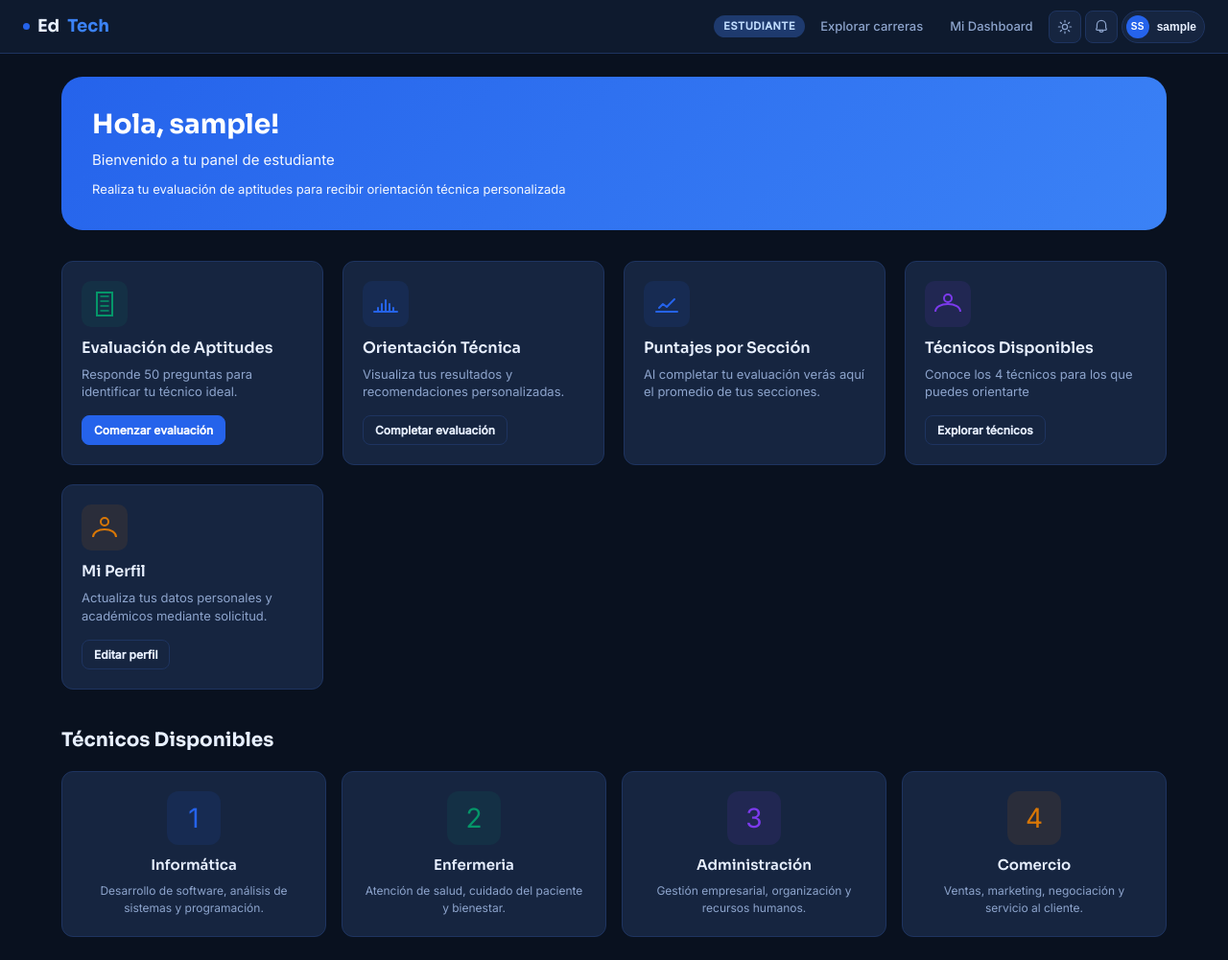
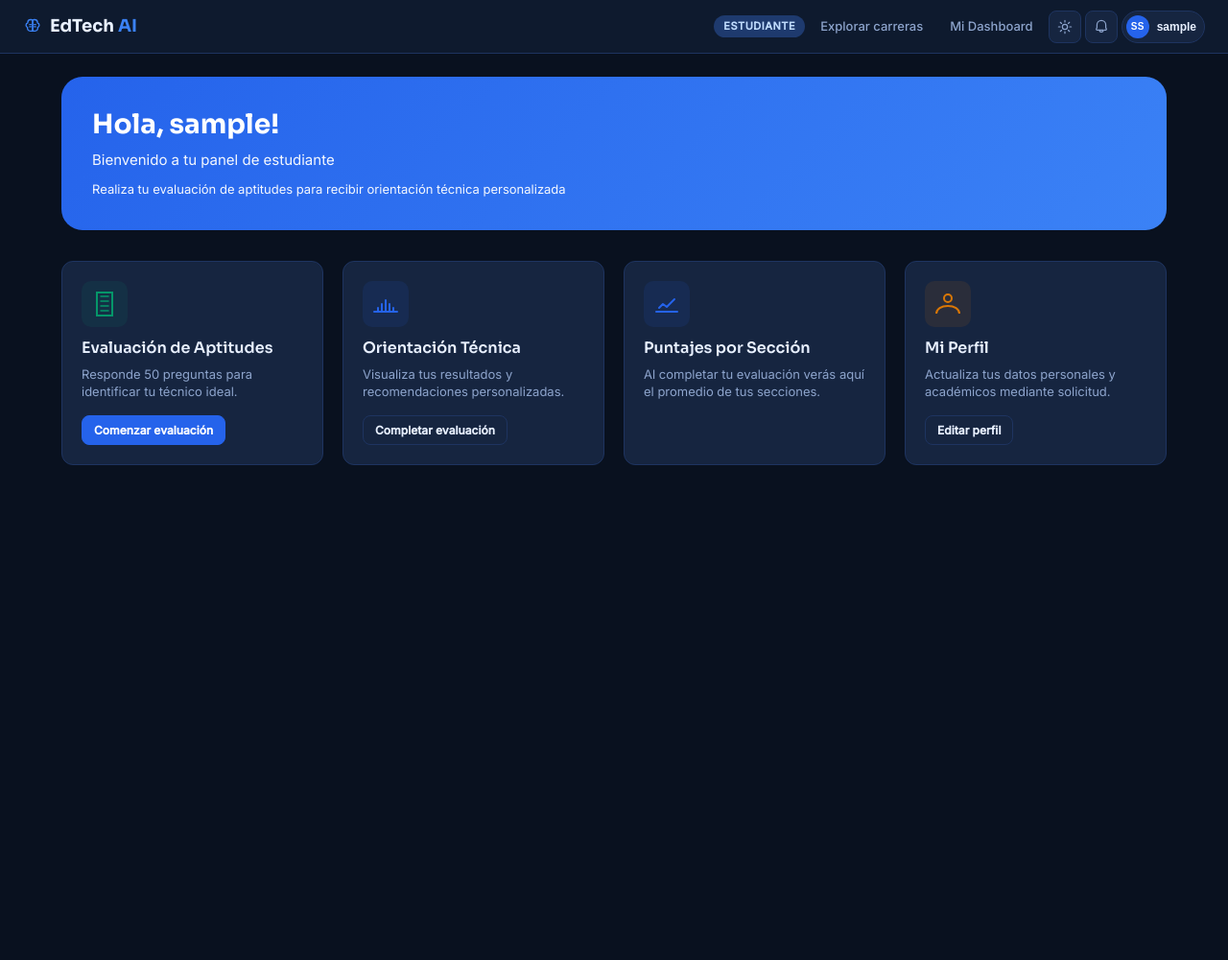
Before and after one commit to Math-Git-05/EdTechAI-Platform, a Flask app: page /dashboard/estudiante/ in a window 1280 px wide. Shown: the whole page at 96% size. After the commit the page ends 485 px from the top, so only its background shows below. Run offline with Flask 3, Linux system fonts and the light colour scheme; the visitor is signed in with stand-in values (Sample User, id 1); data comes from the database, SQL or seed files in the repository; data that the repository does not hold is empty; some libraries are stand-ins or nearby versions.

Commit message:
Refine student UI branding and support email defaults

```diff
--- a/app/config.py
+++ b/app/config.py
@@ -65,8 +65,8 @@ class Config:
     MAIL_PASSWORD = _env_first("MAIL_PASSWORD", "SMTP_PASS")
     MAIL_FROM = _env_first("MAIL_FROM", "SMTP_FROM", default=MAIL_USERNAME or "noreply@edtech.local")
     MAIL_FROM_NOREPLY = _env_first("MAIL_FROM_NOREPLY", "SMTP_FROM_NOREPLY", default=MAIL_FROM)
-    MAIL_FROM_SUPPORT = _env_first("MAIL_FROM_SUPPORT", "SMTP_FROM_SUPPORT", default=MAIL_FROM)
-    MAIL_REPLY_TO_SUPPORT = _env_first("MAIL_REPLY_TO_SUPPORT", default=MAIL_FROM_SUPPORT)
+    MAIL_FROM_SUPPORT = _env_first("MAIL_FROM_SUPPORT", "SMTP_FROM_SUPPORT")
+    MAIL_REPLY_TO_SUPPORT = _env_first("MAIL_REPLY_TO_SUPPORT")
     MAIL_BRAND_NAME = _env_first("MAIL_BRAND_NAME", default="EdTech AI")
 
     # URL base para links de verificacion y recuperacion
--- a/app/static/css/main.css
+++ b/app/static/css/main.css
@@ -114,13 +114,25 @@ h1,h2,h3,h4 { font-family: var(--font-head); font-weight: 700; line-height: 1.25
     align-items: center;
     gap: 8px;
 }
+.navbar-brand .brand-icon {
+    width: 20px;
+    height: 20px;
+    display: inline-flex;
+    align-items: center;
+    justify-content: center;
+    color: var(--accent-h);
+}
+.navbar-brand .brand-icon svg {
+    width: 20px;
+    height: 20px;
+    display: block;
+}
+.navbar-brand .brand-name {
+    display: inline-flex;
+    align-items: baseline;
+    gap: 4px;
+}
 .navbar-brand .brand-accent { color: var(--accent-h); }
-.navbar-brand .brand-dot {
-    width: 7px; height: 7px;
-    background: var(--accent);
-    border-radius: 50%;
-    display: inline-block;
-}
 .navbar-nav {
     display: flex;
     align-items: center;
--- a/app/templates/dashboard/estudiante.html
+++ b/app/templates/dashboard/estudiante.html
@@ -1,5 +1,5 @@
 {% extends "layout/base.html" %}
-{% block title %}Dashboard Estudiante - EdTech{% endblock %}
+{% block title %}Dashboard Estudiante - EdTech AI{% endblock %}
 
 {% block extra_head %}
 <link rel="stylesheet" href="{{ url_for('static', filename='css/dashboard.css') }}">
@@ -81,19 +81,6 @@
         <a href="{{ url_for('resultado.index') }}" class="btn btn-secondary btn-sm">Ver desglose</a>
       {% endif %}
     </div>
-
-    <div class="dashboard-card">
-      <div class="card-header adm">
-        <svg width="32" height="32" viewBox="0 0 32 32" fill="none">
-          <circle cx="16" cy="10" r="4" stroke="#7c3aed" stroke-width="2"/>
-          <path d="M3 24c0-5 6-8 13-8s13 3 13 8" stroke="#7c3aed" stroke-width="2" fill="none"/>
-        </svg>
-      </div>
-      <h3>Técnicos Disponibles</h3>
-      <p>Conoce los 4 técnicos para los que puedes orientarte</p>
-      <a href="#" class="btn btn-secondary btn-sm">Explorar técnicos</a>
-    </div>
-
     <div class="dashboard-card">
       <div class="card-header com">
         <svg width="32" height="32" viewBox="0 0 32 32" fill="none">
@@ -120,31 +107,5 @@
       </div>
     </div>
   {% endif %}
-
-  <div class="tecnicos-overview">
-    <h2>Técnicos Disponibles</h2>
-    <div class="tecnicos-grid">
-      <div class="tecnico-item">
-        <div class="tecnico-badge inf">1</div>
-        <h4>Informática</h4>
-        <p>Desarrollo de software, análisis de sistemas y programación.</p>
-      </div>
-      <div class="tecnico-item">
-        <div class="tecnico-badge enf">2</div>
-        <h4>Enfermeria</h4>
-        <p>Atención de salud, cuidado del paciente y bienestar.</p>
-      </div>
-      <div class="tecnico-item">
-        <div class="tecnico-badge adm">3</div>
-        <h4>Administración</h4>
-        <p>Gestión empresarial, organización y recursos humanos.</p>
-      </div>
-      <div class="tecnico-item">
-        <div class="tecnico-badge com">4</div>
-        <h4>Comercio</h4>
-        <p>Ventas, marketing, negociación y servicio al cliente.</p>
-      </div>
-    </div>
-  </div>
 </div>
 {% endblock %}
--- a/app/templates/layout/base.html
+++ b/app/templates/layout/base.html
@@ -3,7 +3,8 @@
 <head>
   <meta charset="UTF-8">
   <meta name="viewport" content="width=device-width, initial-scale=1.0">
-  <title>{% block title %}EdTech - Orientacion Tecnica{% endblock %}</title>
+  <title>{% block title %}EdTech AI - Orientacion Tecnica{% endblock %}</title>
+  <link rel="icon" type="image/svg+xml" href="{{ url_for('static', filename='images/edtechai-brain.svg') }}">
   <link rel="preconnect" href="https://fonts.googleapis.com">
   <link href="https://fonts.googleapis.com/css2?family=Sora:wght@400;500;600;700&family=Inter:wght@400;500&display=swap" rel="stylesheet">
   <link rel="stylesheet" href="{{ url_for('static', filename='css/main.css') }}">
@@ -12,8 +13,14 @@
 <body>
   <nav class="navbar">
     <a href="{{ url_for('main.index') }}" class="navbar-brand" style="text-decoration:none;">
-      <span class="brand-dot"></span>
-      Ed<span class="brand-accent">Tech</span>
+      <span class="brand-icon" aria-hidden="true">
+        <svg viewBox="0 0 24 24" fill="none">
+          <path d="M9.4 4.2a3.6 3.6 0 0 0-3.5 3.6v.4a3 3 0 0 0-2.2 2.9c0 1.3.8 2.4 2 2.8a3.5 3.5 0 0 0 3.3 4.6H12V5.8a1.7 1.7 0 0 0-1.6-1.6z" stroke="currentColor" stroke-width="1.6" stroke-linejoin="round"/>
+          <path d="M14.6 4.2a3.6 3.6 0 0 1 3.5 3.6v.4a3 3 0 0 1 2.2 2.9c0 1.3-.8 2.4-2 2.8a3.5 3.5 0 0 1-3.3 4.6H12V5.8c0-.9.7-1.6 1.6-1.6z" stroke="currentColor" stroke-width="1.6" stroke-linejoin="round"/>
+          <path d="M8.2 10.2h1.8M8.2 13h1.8M14 10.2h1.8M14 13h1.8" stroke="currentColor" stroke-width="1.5" stroke-linecap="round"/>
+        </svg>
+      </span>
+      <span class="brand-name">EdTech <span class="brand-accent">AI</span></span>
     </a>
 
     {% if current_user.is_authenticated %}
```
Also changed, not shown: app/services/email_template_service.py (+32 -3 lines), app/templates/explorar_carreras.html (+17 -17 lines), app/templates/landing.html (+4 -4 lines), app/static/images/edtechai-brain.svg (added).
